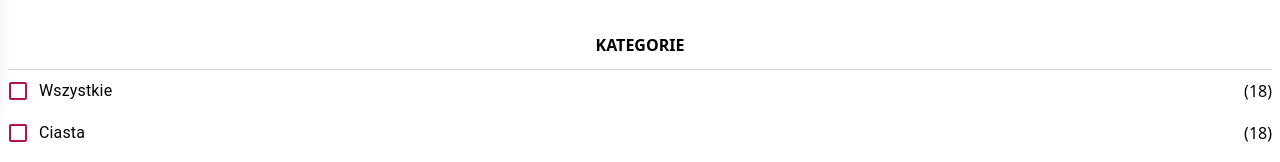
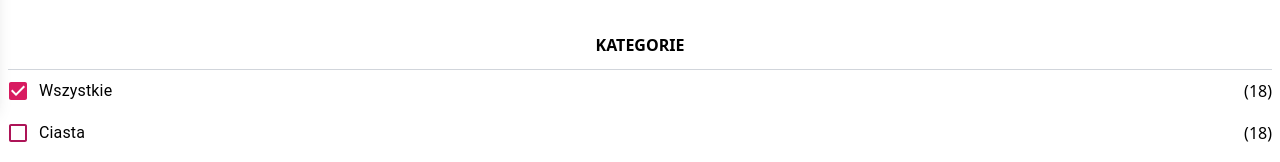
Before and after one commit to frooooooo7/Bakery---website, a React (Vite) app: page /sklep in a window 1280 px wide. Shown: the part 860-1022 px from the top of the page. Built offline with nearby package versions, Linux system fonts and the light colour scheme; no server answers; the database is empty.

Commit message:
Created context for CheckboxLabels

```diff
--- a/src/pages/Shop/components/CheckboxLabels.tsx
+++ b/src/pages/Shop/components/CheckboxLabels.tsx
@@ -2,24 +2,35 @@ import FormGroup from '@mui/material/FormGroup';
 import FormControlLabel from '@mui/material/FormControlLabel';
 import Checkbox from '@mui/material/Checkbox';
 import { pink } from '@mui/material/colors';
+import { useContext } from 'react';
+import { CheckboxLabelsContext } from '../context/CheckboxLabelsContext';
+
 
 export default function CheckboxLabels() {
+
+    const { checked, setChecked } = useContext(CheckboxLabelsContext);
+
+    const handleChange = (event: React.ChangeEvent<HTMLInputElement>) => {
+        setChecked({...checked, [event.target.name]: event.target.checked})
+    }
+
+
     return (
         <FormGroup>
             <div className='flex items-center justify-between'>
-                <FormControlLabel control={<Checkbox sx={{color: pink[800],'&.Mui-checked': {color: pink[600],},}}/>} label="Wszystkie" />
+                <FormControlLabel control={<Checkbox name="everything" checked={checked.everything} onChange={handleChange} sx={{color: pink[800],'&.Mui-checked': {color: pink[600],},}}/>} label="Wszystkie" />
                 <h1>(18)</h1>
             </div>
             <div className='flex items-center justify-between'>
-                <FormControlLabel control={<Checkbox sx={{color: pink[800],'&.Mui-checked': {color: pink[600],},}}/>} label="Ciasta" />
+                <FormControlLabel control={<Checkbox name="cakes" checked={checked.cakes} onChange={handleChange} sx={{color: pink[800],'&.Mui-checked': {color: pink[600],},}}/>} label="Ciasta" />
                 <h1>(18)</h1>
             </div>
             <div className='flex items-center justify-between'>
-                <FormControlLabel control={<Checkbox sx={{color: pink[800],'&.Mui-checked': {color: pink[600],},}}/>} label="Puddingi" />
+                <FormControlLabel control={<Checkbox name="puddings" checked={checked.puddings} onChange={handleChange} sx={{color: pink[800],'&.Mui-checked': {color: pink[600],},}}/>} label="Puddingi" />
                 <h1>(18)</h1>
             </div>
             <div className='flex items-center justify-between'>
-                <FormControlLabel control={<Checkbox sx={{color: pink[800],'&.Mui-checked': {color: pink[600],},}}/>} label="Cukierki" />
+                <FormControlLabel control={<Checkbox name="candies" checked={checked.candies} onChange={handleChange} sx={{color: pink[800],'&.Mui-checked': {color: pink[600],},}}/>} label="Cukierki" />
                 <h1>(18)</h1>
             </div>
         </FormGroup>
--- /dev/null
+++ b/src/pages/Shop/context/CheckboxLabelsContext.tsx
@@ -0,0 +1,35 @@
+import { createContext, useState } from "react";
+
+interface CheckedState {
+  everything: boolean;
+  cakes: boolean;
+  puddings: boolean;
+  candies: boolean;
+}
+
+interface CheckedContextInterface {
+  checked: CheckedState;
+  setChecked: (newChecked: CheckedState) => void;
+}
+
+const initialState: CheckedState = {
+  everything: true,
+  cakes: false,
+  puddings: false,
+  candies: false,
+};
+
+export const CheckboxLabelsContext = createContext<CheckedContextInterface>({
+  checked: initialState,
+  setChecked: () => {},
+});
+
+export const CheckboxLabelsProvider: React.FC<React.PropsWithChildren> = ({ children }) => {
+  const [checked, setChecked] = useState<CheckedState>(initialState);
+
+  return (
+    <CheckboxLabelsContext.Provider value={{ checked, setChecked }}>
+      {children}
+    </CheckboxLabelsContext.Provider>
+  );
+};
--- a/src/pages/Shop/sections/Products.tsx
+++ b/src/pages/Shop/sections/Products.tsx
@@ -4,8 +4,6 @@ import { collection,getDocs, query, where } from "firebase/firestore";
 import Card from "../../../components/Card";
 import { db } from "../../../firebase";
 import { RangeContext } from "../context/RangeSliderContext";
-
-
 
 
 interface Product {
```
